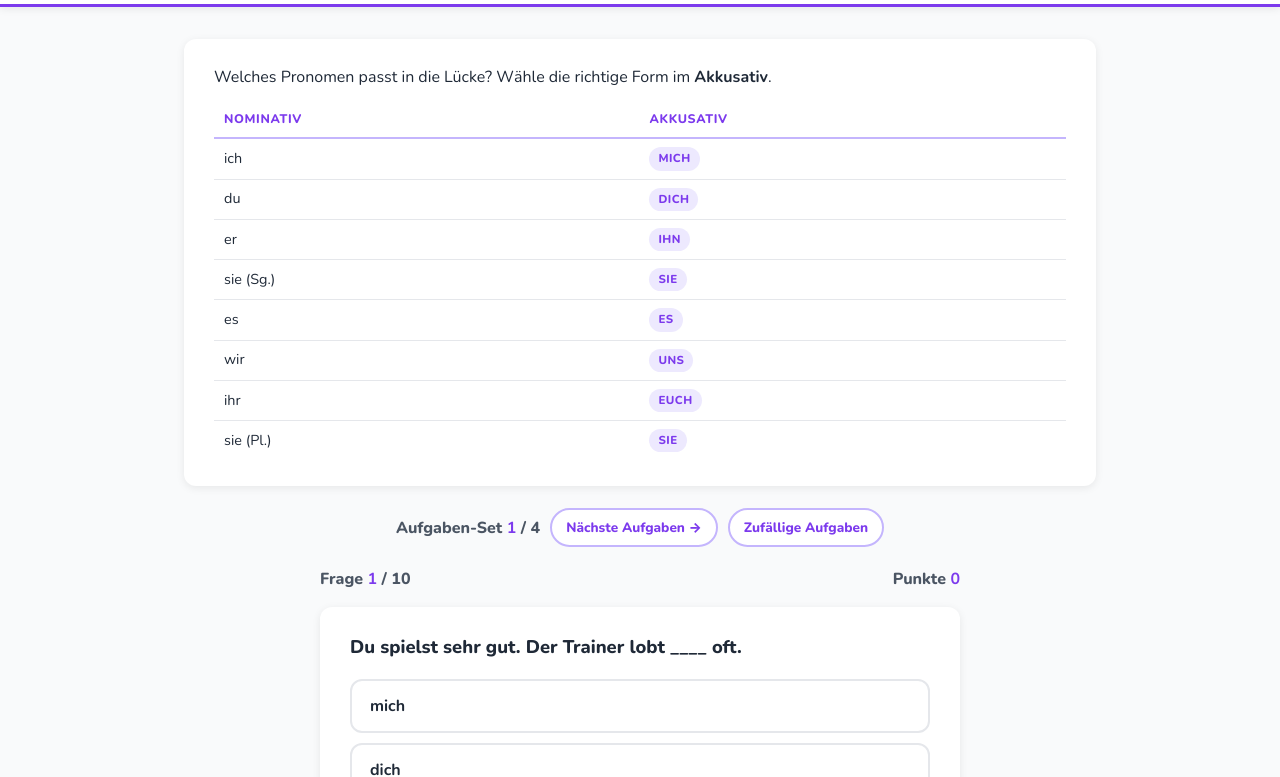
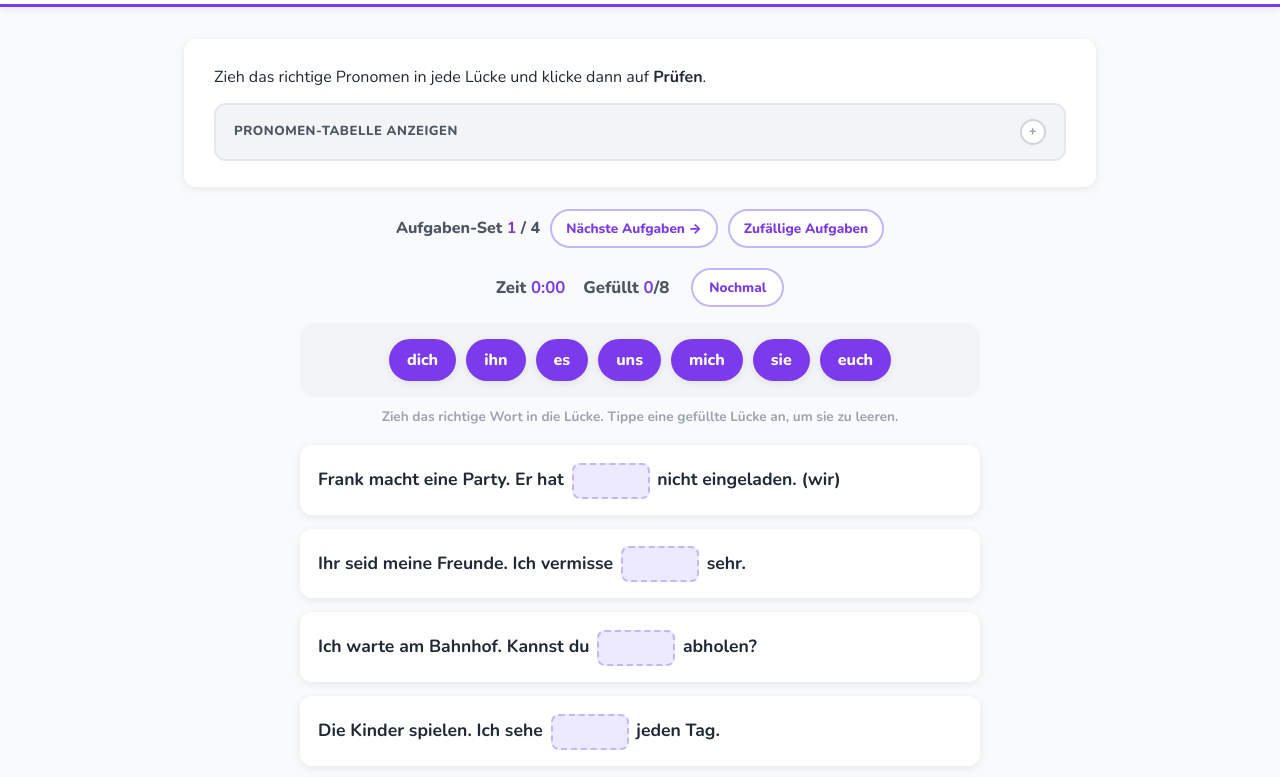
Before and after one commit to Birdistheword/birdistheword.github.io, a plain HTML site: page exercises/akkusativ-pronomen-spiel.html in a window 1280 px wide. Shown: the part 66-843 px from the top of the page. Drawn offline with nearby package versions, Linux system fonts and the light colour scheme.

Commit message:
Convert akkusativ-pronomen-spiel to drag-and-drop + collapsible table
- Page now uses dragDropGame (4 sets x 8 sentences)
- Add collapsible reference table matching Der Akkusativ design
  (.fold / .ptable component in styles.css, themed via --accent)
- Remove redundant akkusativ_dragdrop.html; dashboard back to one card

Co-Authored-By: Claude Opus 4.8 <noreply@anthropic.com>

```diff
--- a/assets/styles.css
+++ b/assets/styles.css
@@ -439,6 +439,44 @@ a { color: var(--accent); }
 }
 .dd-ghost[hidden] { display: none; }
 
+/* ---- Collapsible reference table (native <details>) ---- */
+details.fold {
+  border: 2px solid var(--gray-200); border-radius: var(--radius);
+  overflow: hidden; margin-top: 14px; background: var(--surface);
+}
+details.fold > summary {
+  list-style: none; cursor: pointer; user-select: none;
+  display: flex; align-items: center; justify-content: space-between; gap: 12px;
+  padding: 14px 18px; background: var(--gray-100);
+  font-weight: 800; font-size: 0.82rem; letter-spacing: 0.04em;
+  text-transform: uppercase; color: var(--gray-600);
+}
+details.fold > summary::-webkit-details-marker { display: none; }
+.fold-ico {
+  flex-shrink: 0; width: 26px; height: 26px; border-radius: 50%;
+  border: 2px solid var(--gray-300); background: #fff;
+  display: flex; align-items: center; justify-content: center;
+  font-weight: 900; color: var(--gray-400); transition: transform 0.25s;
+}
+details.fold[open] .fold-ico { transform: rotate(45deg); color: var(--accent); border-color: var(--accent); }
+.fold-inner { padding: 16px 18px 20px; }
+
+.ptable { width: 100%; border-collapse: separate; border-spacing: 4px; }
+.ptable th {
+  font-size: 0.68rem; font-weight: 800; letter-spacing: 0.06em;
+  text-transform: uppercase; color: var(--gray-400);
+  padding: 6px 10px; text-align: center;
+}
+.ptable td {
+  background: var(--gray-100); border: 2px solid var(--gray-200);
+  border-radius: 8px; padding: 9px 12px; text-align: center;
+  font-weight: 700; font-size: 0.92rem; color: var(--gray-600);
+}
+.ptable td.pd {
+  background: var(--accent-light); border: 2px dashed var(--accent);
+  color: var(--accent); font-size: 1rem; font-weight: 900;
+}
+
 /* Result overlay */
 .mem-overlay {
   position: fixed; inset: 0; z-index: 1000;
--- a/exercises/akkusativ-pronomen-spiel.html
+++ b/exercises/akkusativ-pronomen-spiel.html
@@ -12,29 +12,30 @@
 <header class="site-header">
   <div class="brand">
     <h1>Akkusativ-Pronomen</h1>
-    <span class="subtitle">Personalpronomen im Akkusativ · A1</span>
+    <span class="subtitle">Ziehen &amp; Ablegen · A1</span>
   </div>
   <a class="back-link" href="../index.html">← Übersicht</a>
 </header>
 
 <main class="container">
   <div class="card">
-    <p>Welches Pronomen passt in die Lücke? Wähle die richtige Form im <b>Akkusativ</b>.</p>
-    <table class="table" style="margin-top:12px;font-size:0.9rem">
-      <thead>
-        <tr><th>Nominativ</th><th>Akkusativ</th></tr>
-      </thead>
-      <tbody>
-        <tr><td>ich</td><td><span class="badge">mich</span></td></tr>
-        <tr><td>du</td><td><span class="badge">dich</span></td></tr>
-        <tr><td>er</td><td><span class="badge">ihn</span></td></tr>
-        <tr><td>sie (Sg.)</td><td><span class="badge">sie</span></td></tr>
-        <tr><td>es</td><td><span class="badge">es</span></td></tr>
-        <tr><td>wir</td><td><span class="badge">uns</span></td></tr>
-        <tr><td>ihr</td><td><span class="badge">euch</span></td></tr>
-        <tr><td>sie (Pl.)</td><td><span class="badge">sie</span></td></tr>
-      </tbody>
-    </table>
+    <p>Zieh das richtige Pronomen in jede Lücke und klicke dann auf <b>Prüfen</b>.</p>
+    <details class="fold">
+      <summary>Pronomen-Tabelle anzeigen <span class="fold-ico">+</span></summary>
+      <div class="fold-inner">
+        <table class="ptable">
+          <thead>
+            <tr><th>Nominativ</th><th>Akkusativ</th><th>Nominativ</th><th>Akkusativ</th></tr>
+          </thead>
+          <tbody>
+            <tr><td>ich</td><td class="pd">mich</td><td>wir</td><td class="pd">uns</td></tr>
+            <tr><td>du</td><td class="pd">dich</td><td>ihr</td><td class="pd">euch</td></tr>
+            <tr><td>er</td><td class="pd">ihn</td><td>sie (Pl.)</td><td class="pd">sie</td></tr>
+            <tr><td>sie / es</td><td class="pd">sie / es</td><td>Sie</td><td class="pd">Sie</td></tr>
+          </tbody>
+        </table>
+      </div>
+    </details>
   </div>
   <div id="game"></div>
 </main>
@@ -43,55 +44,48 @@
 
 <script src="../assets/engine.js"></script>
 <script>
-  quizGame("#game", {
+  dragDropGame("#game", {
+    words: ["mich","dich","ihn","sie","es","uns","euch"],
     sets: [
       [
-        { q:"Ich warte am Bahnhof. Kannst du ____ bitte abholen?", options:["mich","dich","ihn","uns"], answer:0, explain:"ich → mich. Ich (Subjekt) werde zum Objekt." },
-        { q:"Du hast Geburtstag! Ich besuche ____ heute Abend.", options:["mich","dich","sie","euch"], answer:1, explain:"du → dich. Du bist das Ziel der Aktion." },
-        { q:"Er ist neu in der Klasse. Wir kennen ____ nicht.", options:["sie","es","ihn","uns"], answer:2, explain:"er (maskulin) → ihn im Akkusativ." },
-        { q:"Sie (Anna) wohnt in Berlin. Ich besuche ____ nächste Woche.", options:["sie","ihn","es","euch"], answer:0, explain:"sie bleibt 'sie' im Akkusativ." },
-        { q:"Es (das Kind) schläft. Die Mutter trägt ____ ins Bett.", options:["ihn","sie","es","uns"], answer:2, explain:"Neutrum bleibt 'es' im Akkusativ." },
-        { q:"Wir kommen nicht zur Party. Frank hat ____ nicht eingeladen.", options:["uns","euch","sie","mich"], answer:0, explain:"wir → uns." },
-        { q:"Ihr seid meine besten Freunde. Ich vermisse ____ sehr.", options:["uns","sie","euch","dich"], answer:2, explain:"ihr → euch." },
-        { q:"Sie (die Kinder) spielen im Garten. Ich sehe ____ jeden Tag.", options:["ihn","sie","es","uns"], answer:1, explain:"sie (Plural) → sie. Sehen + Akkusativ." },
-        { q:"Er ist mein Bruder. Ich liebe ____.", options:["sie","ihn","es","uns"], answer:1, explain:"er → ihn. Lieben braucht Akkusativ." },
-        { q:"Du spielst sehr gut. Der Trainer lobt ____ oft.", options:["mich","dich","ihn","euch"], answer:1, explain:"du → dich." }
+        { sentence:"Ich warte am Bahnhof. Kannst du ____ abholen?", answer:"mich", explain:"ich → mich" },
+        { sentence:"Du hast Geburtstag. Ich besuche ____ heute Abend.", answer:"dich", explain:"du → dich" },
+        { sentence:"Er ist neu hier. Wir kennen ____ noch nicht.", answer:"ihn", explain:"er (maskulin) → ihn" },
+        { sentence:"Anna wohnt in Berlin. Ich besuche ____ bald.", answer:"sie", explain:"sie bleibt sie" },
+        { sentence:"Das Kind schläft. Die Mutter trägt ____ ins Bett.", answer:"es", explain:"es (Neutrum) → es" },
+        { sentence:"Frank macht eine Party. Er hat ____ nicht eingeladen. (wir)", answer:"uns", explain:"wir → uns" },
+        { sentence:"Ihr seid meine Freunde. Ich vermisse ____ sehr.", answer:"euch", explain:"ihr → euch" },
+        { sentence:"Die Kinder spielen. Ich sehe ____ jeden Tag.", answer:"sie", explain:"sie (Plural) → sie" }
       ],
       [
-        { q:"Ich stehe vor der Tür. Siehst du ____ nicht?", options:["mich","dich","ihn","uns"], answer:0, explain:"ich → mich. Sehen + Akkusativ." },
-        { q:"Sie singt sehr schön. Wir hören ____ gern.", options:["ihn","sie","es","euch"], answer:1, explain:"sie (sg.) → sie. Hören + Akkusativ." },
-        { q:"Er wartet draußen. Bitte ruf ____ herein!", options:["sie","ihn","es","uns"], answer:1, explain:"er → ihn. Hereinrufen + Akkusativ." },
-        { q:"Es (das Buch) ist toll. Ich lese ____ jeden Abend.", options:["ihn","sie","es","uns"], answer:2, explain:"Das Buch (neutral) = es." },
-        { q:"Wir sind deine Freunde. Du kennst ____ gut.", options:["uns","euch","sie","mich"], answer:0, explain:"wir → uns. Kennen + Akkusativ." },
-        { q:"Ihr macht viel Lärm. Niemand hört ____.", options:["uns","sie","euch","dich"], answer:2, explain:"ihr → euch. Hören + Akkusativ." },
-        { q:"Sie (Plural) arbeiten hier. Der Chef kennt ____ gut.", options:["ihn","sie","es","uns"], answer:1, explain:"sie (Plural) → sie." },
-        { q:"Sie ist meine Lehrerin. Ich mag ____ sehr.", options:["sie","ihn","es","euch"], answer:0, explain:"sie → sie. Mögen + Akkusativ." },
-        { q:"Er (der Hund) ist niedlich. Wir lieben ____.", options:["sie","ihn","es","uns"], answer:1, explain:"der Hund ist maskulin → ihn." },
-        { q:"Wir warten schon eine Stunde. Der Kellner hat ____ vergessen!", options:["uns","euch","sie","mich"], answer:0, explain:"wir → uns." }
+        { sentence:"Ich stehe vor der Tür. Siehst du ____ nicht?", answer:"mich", explain:"ich → mich" },
+        { sentence:"Du spielst gut. Der Trainer lobt ____ oft.", answer:"dich", explain:"du → dich" },
+        { sentence:"Der Hund ist niedlich. Wir lieben ____.", answer:"ihn", explain:"der Hund → er → ihn" },
+        { sentence:"Sie singt schön. Wir hören ____ gern.", answer:"sie", explain:"sie (Sg.) → sie" },
+        { sentence:"Das Buch ist toll. Ich lese ____ jeden Abend.", answer:"es", explain:"das Buch → es" },
+        { sentence:"Wir sind deine Freunde. Du kennst ____ gut.", answer:"uns", explain:"wir → uns" },
+        { sentence:"Ihr macht Lärm. Niemand hört ____.", answer:"euch", explain:"ihr → euch" },
+        { sentence:"Meine Eltern wohnen weit weg. Ich besuche ____ selten.", answer:"sie", explain:"die Eltern (Plural) → sie" }
       ],
       [
-        { q:"Das ist meine neue Handynummer. Ruf ____ doch mal an! (mich)", options:["mich","dich","ihn","uns"], answer:0, explain:"ich → mich. Anrufen + Akkusativ." },
-        { q:"Du bist krank. Der Arzt untersucht ____ jetzt.", options:["mich","dich","sie","euch"], answer:1, explain:"du → dich." },
-        { q:"Der Kuchen sieht lecker aus. Ich esse ____ sofort.", options:["ihn","sie","es","uns"], answer:0, explain:"der Kuchen (maskulin) → ihn." },
-        { q:"Die Musik ist schön. Ich höre ____ jeden Morgen.", options:["ihn","sie","es","euch"], answer:1, explain:"die Musik (feminin) → sie." },
-        { q:"Das Auto ist kaputt. Der Mechaniker repariert ____.", options:["ihn","sie","es","uns"], answer:2, explain:"das Auto (neutral) → es." },
-        { q:"Wir sind neu hier. Zeigst du ____ die Stadt?", options:["uns","euch","sie","mich"], answer:0, explain:"wir → uns." },
-        { q:"Ihr seid spät dran. Ich warte auf ____.", options:["uns","sie","euch","dich"], answer:2, explain:"ihr → euch. warten auf + Akkusativ." },
-        { q:"Die Gäste kommen heute. Wir holen ____ vom Flughafen ab.", options:["ihn","sie","es","uns"], answer:1, explain:"die Gäste (Plural) → sie." },
-        { q:"Mein Freund ist traurig. Ich tröste ____.", options:["sie","ihn","es","euch"], answer:1, explain:"er → ihn." },
-        { q:"Ich habe eine Frage. Hörst du ____ überhaupt?", options:["mich","dich","ihn","uns"], answer:0, explain:"ich → mich." }
+        { sentence:"Ich bin müde. Lass ____ bitte schlafen.", answer:"mich", explain:"ich → mich" },
+        { sentence:"Du bist krank. Der Arzt untersucht ____ jetzt.", answer:"dich", explain:"du → dich" },
+        { sentence:"Der Kuchen sieht lecker aus. Ich esse ____ sofort.", answer:"ihn", explain:"der Kuchen → ihn" },
+        { sentence:"Die Musik ist schön. Ich höre ____ jeden Morgen.", answer:"sie", explain:"die Musik → sie" },
+        { sentence:"Das Auto ist kaputt. Der Mechaniker repariert ____.", answer:"es", explain:"das Auto → es" },
+        { sentence:"Wir sind neu hier. Zeigst du ____ die Stadt?", answer:"uns", explain:"wir → uns" },
+        { sentence:"Ihr seid spät dran. Ich warte auf ____.", answer:"euch", explain:"ihr → euch" },
+        { sentence:"Die Gäste kommen heute. Wir holen ____ vom Flughafen ab.", answer:"sie", explain:"die Gäste (Plural) → sie" }
       ],
       [
-        { q:"Du hast einen Fehler gemacht. Niemand kritisiert ____ dafür.", options:["mich","dich","ihn","euch"], answer:1, explain:"du → dich." },
-        { q:"Der Film war super. Ich kann ____ nur empfehlen.", options:["ihn","sie","es","uns"], answer:0, explain:"der Film (maskulin) → ihn." },
-        { q:"Die Blumen sind schön. Ich gieße ____ jeden Tag.", options:["ihn","sie","es","euch"], answer:1, explain:"die Blumen (Plural) → sie." },
-        { q:"Das Fenster ist offen. Kannst du ____ bitte schließen?", options:["ihn","sie","es","uns"], answer:2, explain:"das Fenster (neutral) → es." },
-        { q:"Wir haben Hunger. Lädst du ____ zum Essen ein?", options:["uns","euch","sie","mich"], answer:0, explain:"wir → uns. einladen + Akkusativ." },
-        { q:"Ihr habt das toll gemacht. Alle loben ____.", options:["uns","sie","euch","dich"], answer:2, explain:"ihr → euch." },
-        { q:"Meine Eltern wohnen weit weg. Ich besuche ____ selten.", options:["ihn","sie","es","uns"], answer:1, explain:"die Eltern (Plural) → sie." },
-        { q:"Die Touristen sind verloren. Ein Mann bringt ____ zum Hotel.", options:["ihn","es","sie","euch"], answer:2, explain:"die Touristen (Plural) → sie." },
-        { q:"Ich bin müde. Lass ____ bitte schlafen.", options:["mich","dich","ihn","uns"], answer:0, explain:"ich → mich." },
-        { q:"Er ist mein bester Freund. Ich treffe ____ heute.", options:["sie","ihn","es","euch"], answer:1, explain:"er → ihn. treffen + Akkusativ." }
+        { sentence:"Ich habe eine Frage. Hörst du ____ überhaupt?", answer:"mich", explain:"ich → mich" },
+        { sentence:"Du hast einen Fehler gemacht. Niemand kritisiert ____.", answer:"dich", explain:"du → dich" },
+        { sentence:"Der Film war super. Ich kann ____ nur empfehlen.", answer:"ihn", explain:"der Film → ihn" },
+        { sentence:"Die Blumen sind schön. Ich gieße ____ jeden Tag.", answer:"sie", explain:"die Blumen (Plural) → sie" },
+        { sentence:"Das Fenster ist offen. Kannst du ____ schließen?", answer:"es", explain:"das Fenster → es" },
+        { sentence:"Wir haben Hunger. Lädst du ____ zum Essen ein?", answer:"uns", explain:"wir → uns" },
+        { sentence:"Ihr habt das toll gemacht. Alle loben ____.", answer:"euch", explain:"ihr → euch" },
+        { sentence:"Die Touristen sind verloren. Ein Mann bringt ____ zum Hotel.", answer:"sie", explain:"die Touristen (Plural) → sie" }
       ]
     ]
   });
```
Also changed, not shown: exercises/akkusativ_dragdrop.html (deleted, +0 -94 lines), index.html (+0 -4 lines).
